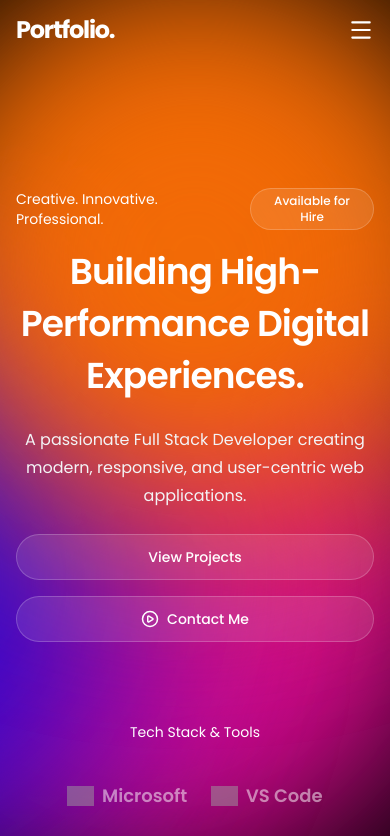
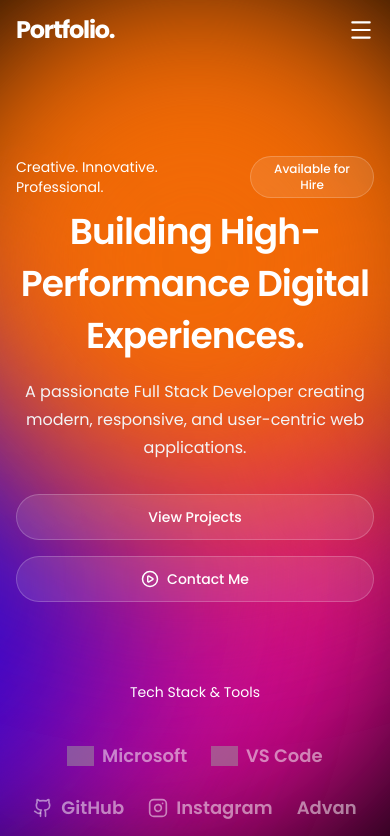
Before and after one commit to immanuell18/portfolio-nnael, a React (Vite) app: page / in a window 390 px wide. Shown: the top 836 px of the page. Built offline with nearby package versions, Linux system fonts and the light colour scheme; grey boxes are pictures that could not be loaded.

Commit message:
Adjust Hero section spacing for mobile devices

```diff
--- a/src/sections/hero-section.jsx
+++ b/src/sections/hero-section.jsx
@@ -16,7 +16,7 @@ export default function HeroSection() {
                 <div className="absolute rounded-full top-0 left-1/2 -translate-x-1/2 size-130 bg-[#F26A06] blur-[100px]" />
             </motion.div>
             <motion.section className="flex flex-col items-center">
-                <motion.div className="flex items-center gap-3 mt-32"
+                <motion.div className="flex items-center gap-3 mt-24 md:mt-32"
                     initial={{ y: -20, opacity: 0 }}
                     whileInView={{ y: 0, opacity: 1 }}
                     viewport={{ once: true }}
@@ -27,7 +27,7 @@ export default function HeroSection() {
                         Available for Hire
                     </button>
                 </motion.div>
-                <motion.h1 className="text-center text-4xl/13 md:text-6xl/19 mt-4 font-semibold tracking-tight max-w-3xl"
+                <motion.h1 className="text-center text-4xl/13 md:text-6xl/19 mt-2 md:mt-4 font-semibold tracking-tight max-w-3xl"
                     initial={{ y: 50, opacity: 0 }}
                     whileInView={{ y: 0, opacity: 1 }}
                     viewport={{ once: true }}
@@ -35,7 +35,7 @@ export default function HeroSection() {
                 >
                     Building High-Performance Digital Experiences.
                 </motion.h1>
-                <motion.p className="text-center text-gray-100 text-base/7 max-w-md mt-6"
+                <motion.p className="text-center text-gray-100 text-base/7 max-w-md mt-4 md:mt-6"
                     initial={{ y: 50, opacity: 0 }}
                     whileInView={{ y: 0, opacity: 1 }}
                     viewport={{ once: true }}
@@ -44,7 +44,7 @@ export default function HeroSection() {
                     A passionate Full Stack Developer creating modern, responsive, and user-centric web applications.
                 </motion.p>
 
-                <motion.div className="flex flex-col md:flex-row max-md:w-full items-center gap-4 md:gap-3 mt-6"
+                <motion.div className="flex flex-col md:flex-row max-md:w-full items-center gap-4 md:gap-3 mt-8 md:mt-6"
                     initial={{ y: 50, opacity: 0 }}
                     whileInView={{ y: 0, opacity: 1 }}
                     viewport={{ once: true }}
```
